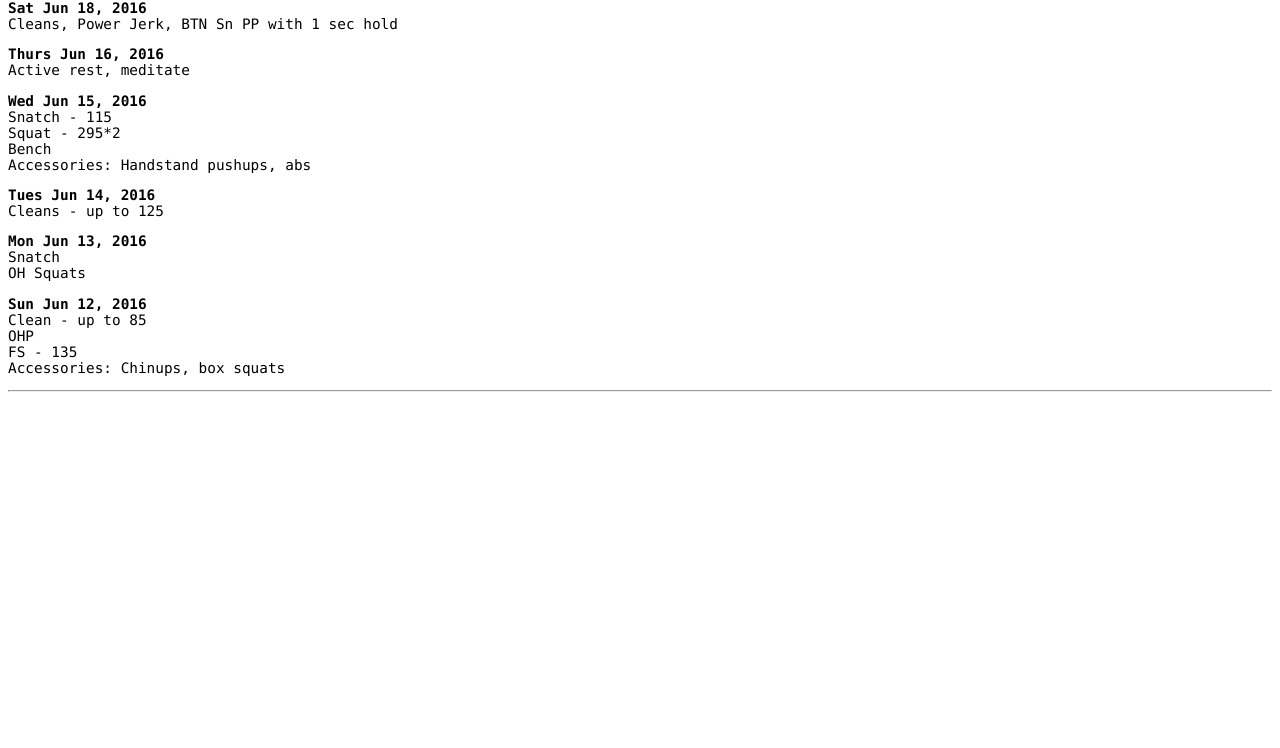
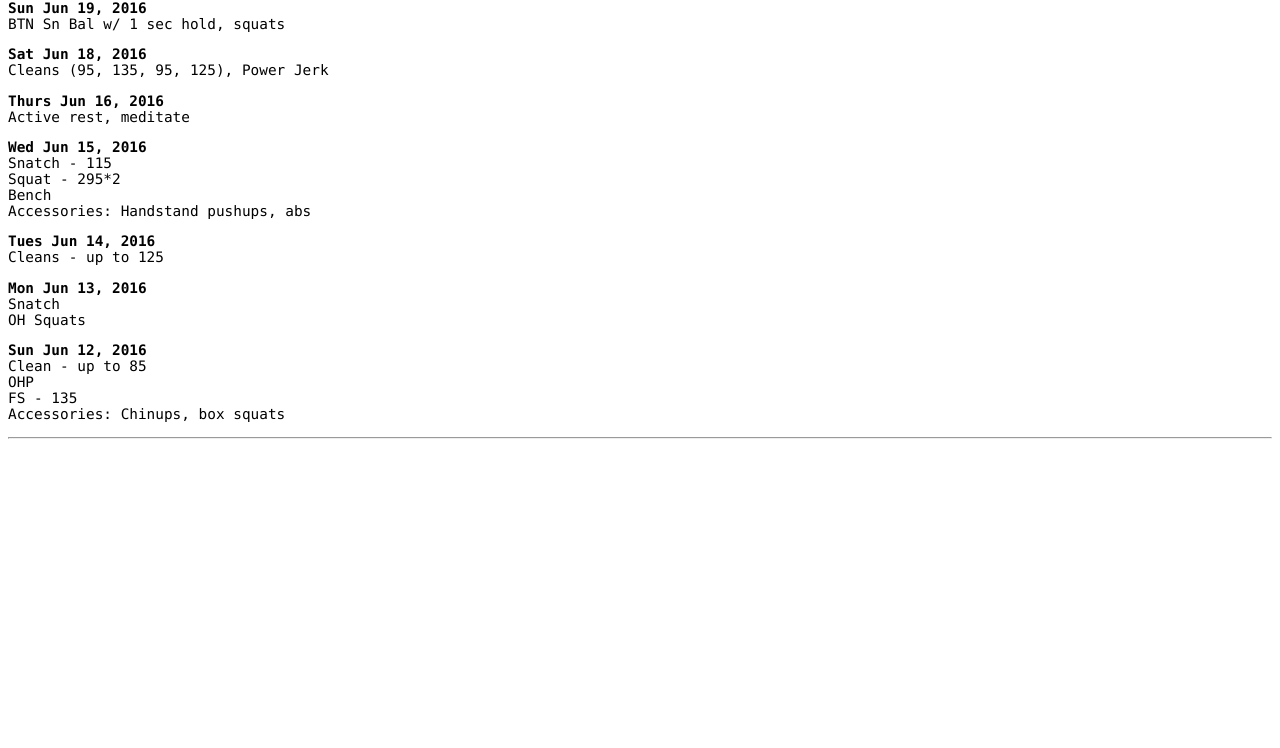
Before and after one commit to huikat/huikat.github.io, a plain HTML site: page index.html in a window 1280 px wide. Shown: the part 52-800 px from the top of the page. Drawn offline with Linux system fonts and the light colour scheme.

Commit message:
Add index.html

```diff
--- a/index.html
+++ b/index.html
@@ -15,8 +15,10 @@
   </head>
   <body>
     <h1>Kevin's Training</h1>
+    <p><b>Sun Jun 19, 2016</b><br>
+    BTN Sn Bal w/ 1 sec hold, squats</p>
     <p><b>Sat Jun 18, 2016</b><br>
-      Cleans, Power Jerk, BTN Sn PP with 1 sec hold</p>
+      Cleans (95, 135, 95, 125), Power Jerk</p>
     <p><b>Thurs Jun 16, 2016</b><br>
     Active rest, meditate</p>
     <p><b>Wed Jun 15, 2016</b><br>
```
